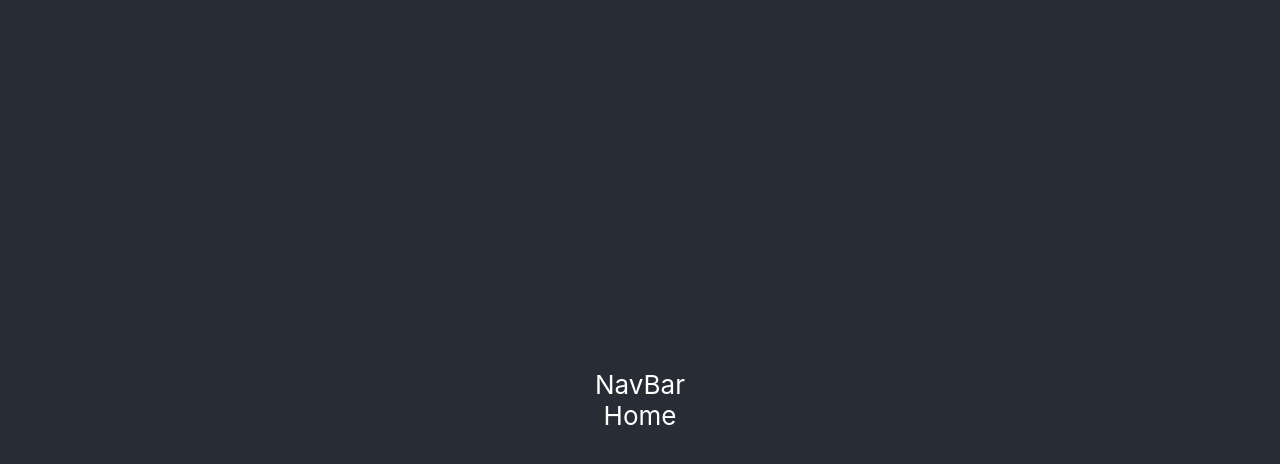
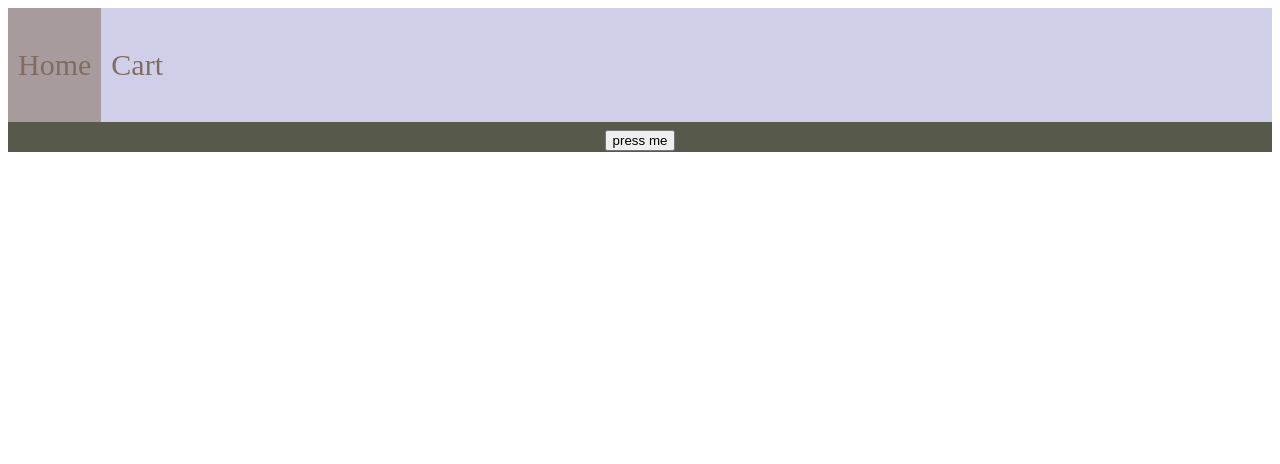
Before and after one commit to ephsee/Project-BookStore, a React (Create React App) app in the folder bookstore-app/: page / in a window 1280 px wide. Shown: the top 464 px of the page. Built offline with nearby package versions, Linux system fonts and the light colour scheme.

Commit message:
basic backend integration

```diff
--- a/bookstore-app/src/App.css
+++ /dev/null
@@ -1,14 +0,0 @@
-.App {
-  text-align: center;
-}
-
-.App-header {
-  background-color: #282c34;
-  min-height: 100vh;
-  display: flex;
-  flex-direction: column;
-  align-items: center;
-  justify-content: center;
-  font-size: calc(10px + 2vmin);
-  color: white;
-}
--- a/bookstore-app/src/components/App.js
+++ b/bookstore-app/src/components/App.js
@@ -3,7 +3,7 @@ import { Switch, Route } from 'react-router-dom'
 import Home from './Home'
 import Cart from './Cart'
 import NavBar from './NavBar'
-import '../App.css';
+import '../index.css';
 
 function App() {
 
--- a/bookstore-app/src/components/Home.js
+++ b/bookstore-app/src/components/Home.js
@@ -1,8 +1,17 @@
 import React from 'react'
 
 function Home() {
+
+  function handleClick () {
+    fetch('http://localhost:9293/')
+      .then(r=>r.json())
+      .then(console.log)
+  }
+
+
+
   return (
-    <div>Home</div>
+    <button onClick={handleClick}>press me</button>
   )
 }
 
--- a/bookstore-app/src/components/NavBar.js
+++ b/bookstore-app/src/components/NavBar.js
@@ -1,8 +1,17 @@
 import React from 'react'
+import { NavLink } from "react-router-dom"
 
 function NavBar() {
   return (
-    <div>NavBar</div>
+
+    <div className='topnav container-fluid'>
+      <div  className='col ms-5'>
+        <NavLink exact to='/'><p className="ps-3 pe-3" style={{fontFamily: "Amaranth", fontSize: "30px", color: "#816C61"}}>Home</p></NavLink>
+      </div>
+      <div className='col'>
+        <NavLink to='/cart'><p className="ps-3 pe-3" style={{fontFamily: "Amaranth", fontSize: "30px", color: "#816C61"}}>Cart</p></NavLink>
+      </div>
+    </div>
   )
 }
 
--- a/bookstore-app/src/index.css
+++ b/bookstore-app/src/index.css
@@ -1,4 +1,4 @@
-body {
+.body {
   margin: 0;
   font-family: -apple-system, BlinkMacSystemFont, 'Segoe UI', 'Roboto', 'Oxygen',
     'Ubuntu', 'Cantarell', 'Fira Sans', 'Droid Sans', 'Helvetica Neue',
@@ -7,7 +7,76 @@ body {
   -moz-osx-font-smoothing: grayscale;
 }
 
-code {
+.code {
+
   font-family: source-code-pro, Menlo, Monaco, Consolas, 'Courier New',
     monospace;
 }
+
+.App {
+  text-align: center;
+  background-color: #575A4B;
+  font-size: calc(10px + 2vmin);
+  color: white;
+}
+
+
+.topnav {
+  background-color: #CFCFEA ;
+  overflow: hidden;
+}
+
+.topnav a {
+  float: left;
+  color: #A89B9D ;
+  text-align: center;
+  padding: 10px 10px;
+  text-decoration: none;
+  font-size: 17px;
+}
+
+.topnav a:hover {
+  background-color: gray;
+  color: white;
+}
+
+.topnav a.active {
+  background-color: #A89B9D;
+  color: white;
+}
+
+.cards {
+  list-style: none;
+  display: flex;
+  flex-wrap: wrap;
+}
+
+.card {
+  margin: 1rem;
+  box-shadow: 0 0 7px 0 #ddd;
+  border-radius: 5px;
+  border: 1px solid #ccc;
+  width: 300px;
+  transition: 1s ease;
+}
+.card .image {
+  height: 225px;
+  position: relative;
+  width: 100%;
+  display: flex;
+  justify-content: center;
+}
+
+.card .image img {
+  max-width: 100%;
+  max-height: 225px;
+  width: auto;
+  height: auto;
+}
+
+.card:hover {
+  -webkit-transform: scale(1.1);
+  -ms-transform: scale(1.1);
+  transform: scale(1.1);
+  transition: 1s ease;
+}
```
Also changed, not shown: 1 other file (tests, documents, lock files or other folders).
